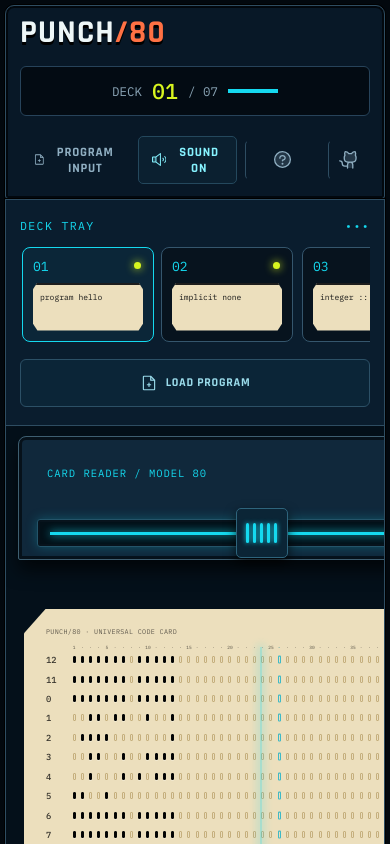
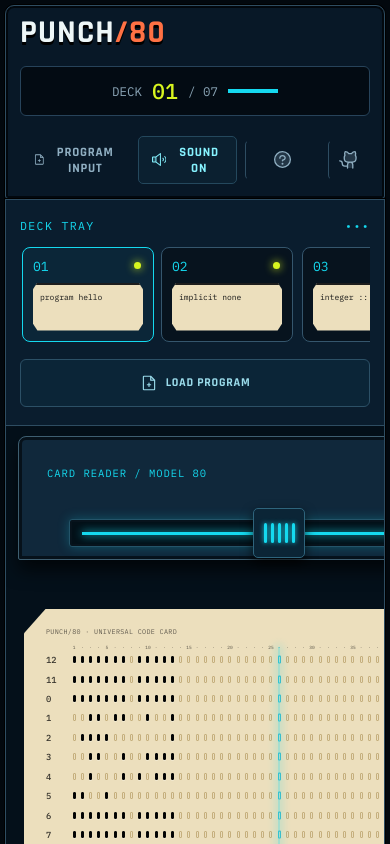
Before and after one commit to vikas-0/retro-punch80, a React (Vite) app: page / in a window 390 px wide. Shown: the top 844 px of the page. Built offline with nearby package versions, Linux system fonts and the light colour scheme.

Commit message:
Align reader carriage with punch columns

```diff
--- a/src/styles.css
+++ b/src/styles.css
@@ -338,6 +338,9 @@ button:disabled {
 .machine-center {
   min-width: 0;
   background: #04101a;
+  --card-grid-left: 46px;
+  --card-grid-right: 22px;
+  --reader-track-max-width: 964px;
 }
 
 .reader-housing {
@@ -405,14 +408,15 @@ button:disabled {
 
 .reader-rail {
   position: absolute;
-  left: 18px;
-  right: 18px;
+  left: 50%;
+  width: min(calc(100% - 76px), var(--reader-track-max-width));
   bottom: 12px;
   height: 28px;
   border-radius: 3px;
   background: #031018;
   border: 1px solid #245469;
   box-shadow: inset 0 0 0 2px #07131c, 0 0 12px #15d9ef44;
+  transform: translateX(calc(-50% + 12px));
 }
 
 .reader-rail::after {
@@ -429,7 +433,7 @@ button:disabled {
 .reader-carriage {
   position: absolute;
   top: -12px;
-  left: calc(18px + ((100% - 70px) * (var(--column) - 1) / 79));
+  left: calc(100% * (var(--column) - 0.5) / 80);
   width: 52px;
   height: 50px;
   display: flex;
@@ -600,7 +604,10 @@ button:disabled {
   position: absolute;
   top: 38px;
   bottom: 28px;
-  left: calc(22px + ((100% - 44px) * (var(--column) - 1) / 79));
+  left: calc(
+    var(--card-grid-left) +
+    ((100% - var(--card-grid-left) - var(--card-grid-right)) * (var(--column) - 0.5) / 80)
+  );
   width: 1px;
   background: var(--cyan);
   opacity: 0.5;
@@ -619,7 +626,10 @@ button:disabled {
 .impact-ring {
   position: absolute;
   top: 43%;
-  left: calc(22px + ((100% - 44px) * (var(--column) - 1) / 79));
+  left: calc(
+    var(--card-grid-left) +
+    ((100% - var(--card-grid-left) - var(--card-grid-right)) * (var(--column) - 0.5) / 80)
+  );
   width: 28px;
   height: 28px;
   border: 2px solid var(--orange);
@@ -1544,7 +1554,10 @@ button:disabled {
     overflow-x: auto;
   }
 
-  .reader-housing,
+  .reader-housing {
+    min-width: 736px;
+  }
+
   .card-stage,
   .feed-position,
   .command-rail {
```
